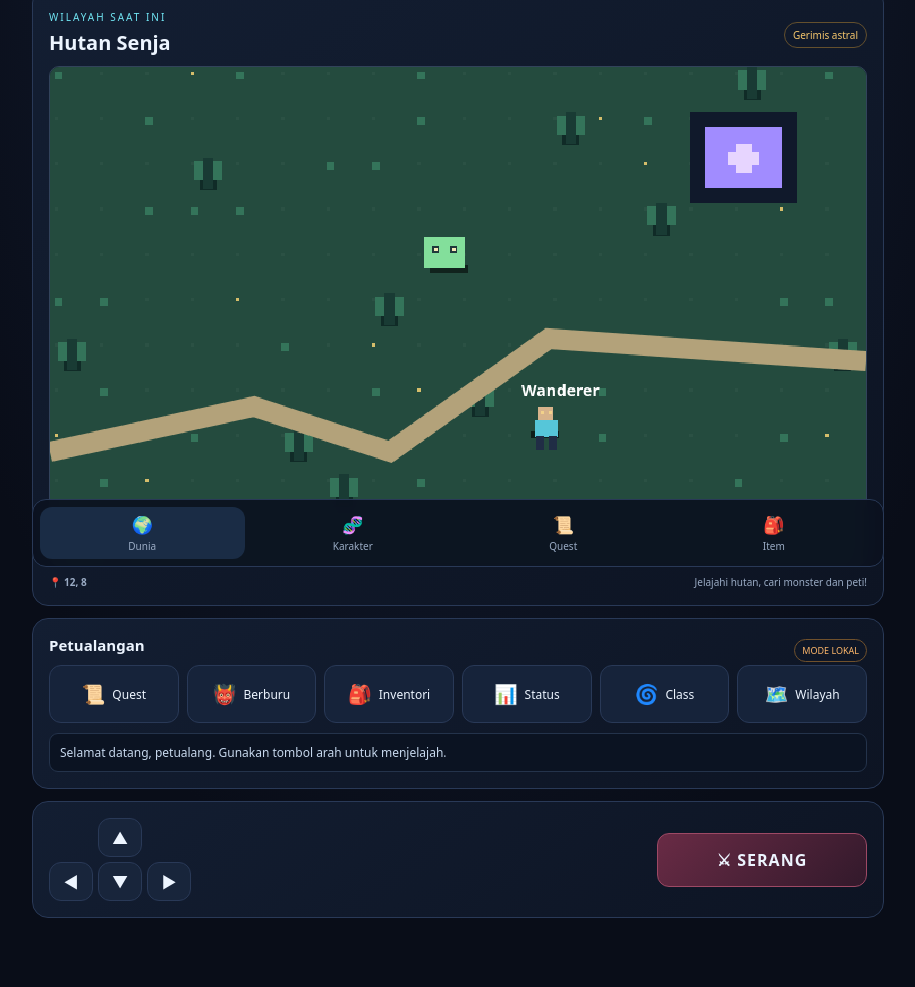
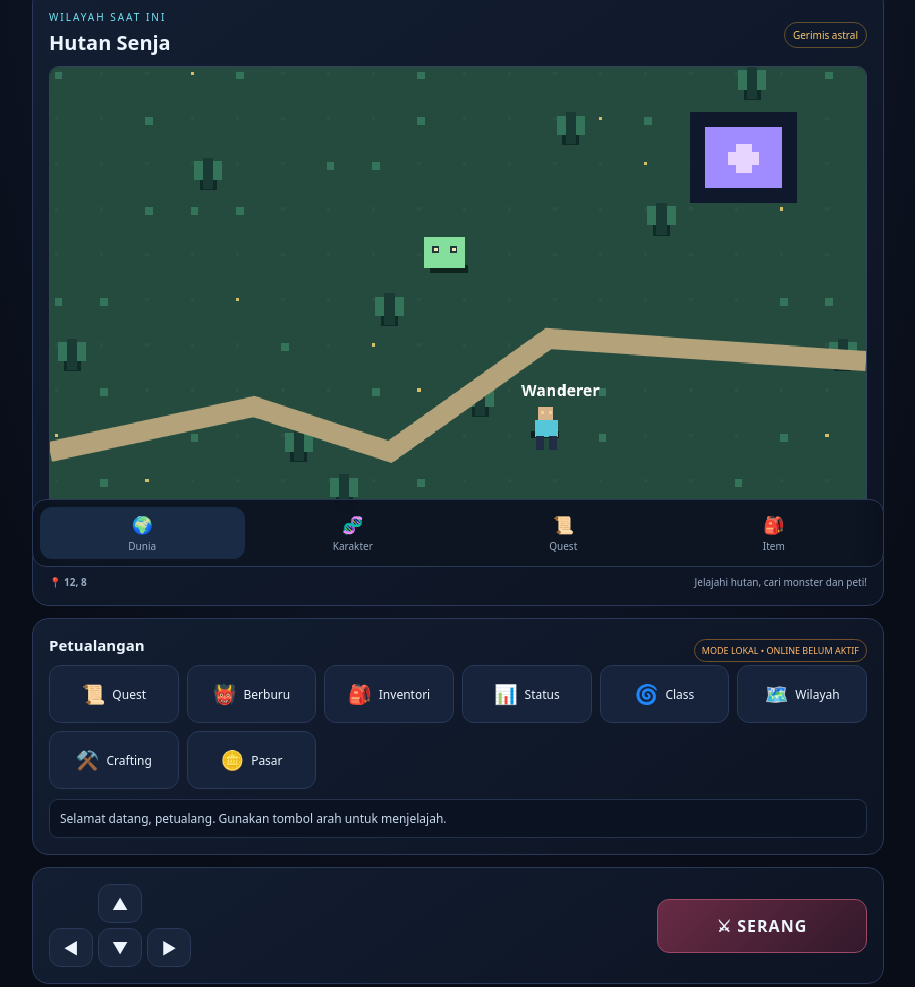
Before and after one commit to Abby-maker-01/ECLIPSE-REALMS-OF-RUIN-STARTER, a website: page index.html in a window 1280 px wide. Shown: the part 233-1220 px from the top of the page, without its empty margins (182-1097 px from the left). Drawn offline with Linux system fonts and the light colour scheme.

Commit message:
Update index.html

```diff
--- a/index.html
+++ b/index.html
@@ -18,9 +18,9 @@
  <div class="world-foot"><span>📍 <b id="coords">12, 8</b></span><span id="worldHint">Jelajahi hutan, cari monster dan peti!</span></div>
  </section>
  <section class="actions">
- <div class="section-heading"><h3>Petualangan</h3><span id="onlineStatus" class="offline">MODE LOKAL</span></div>
+ <div class="section-heading"><h3>Petualangan</h3><span id="onlineStatus" class="offline">MODE LOKAL • ONLINE BELUM AKTIF</span></div>
  <div class="action-grid">
- <button data-action="quest">📜 <span>Quest</span></button><button data-action="hunt">👹 <span>Berburu</span></button><button data-action="inventory">🎒 <span>Inventori</span></button><button data-action="stats">📊 <span>Status</span></button><button data-action="classes">🌀 <span>Class</span></button><button data-action="travel">🗺️ <span>Wilayah</span></button>
+ <button data-action="quest">📜 <span>Quest</span></button><button data-action="hunt">👹 <span>Berburu</span></button><button data-action="inventory">🎒 <span>Inventori</span></button><button data-action="stats">📊 <span>Status</span></button><button data-action="classes">🌀 <span>Class</span></button><button data-action="travel">🗺️ <span>Wilayah</span></button><button data-action="craft">⚒️ <span>Crafting</span></button><button data-action="market">🪙 <span>Pasar</span></button>
  </div>
  <div id="notice" role="status">Selamat datang, petualang. Gunakan tombol arah untuk menjelajah.</div>
  </section>
```
